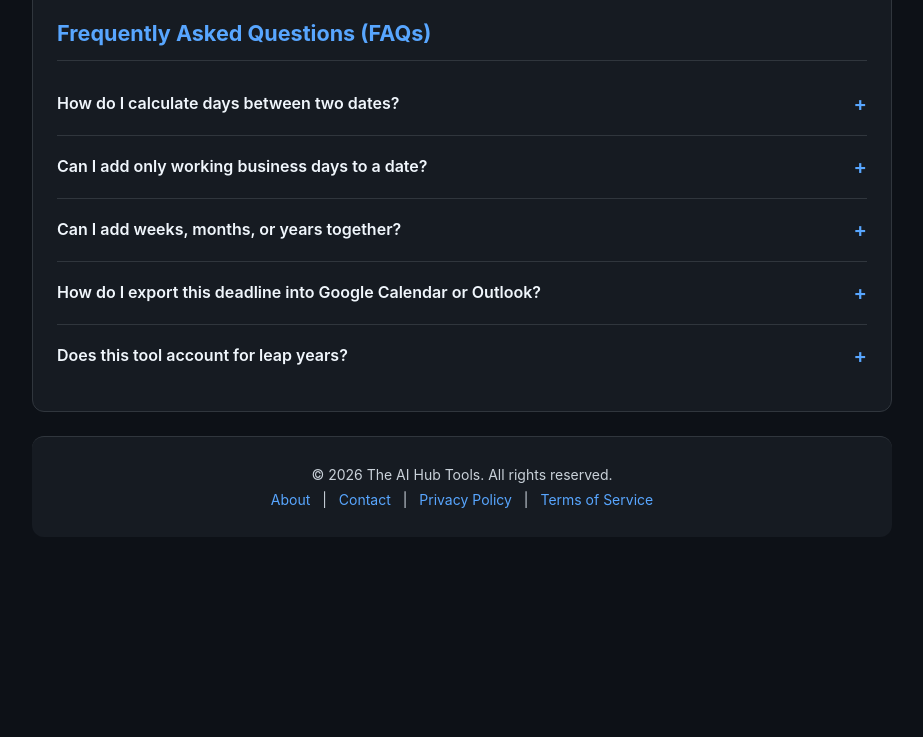
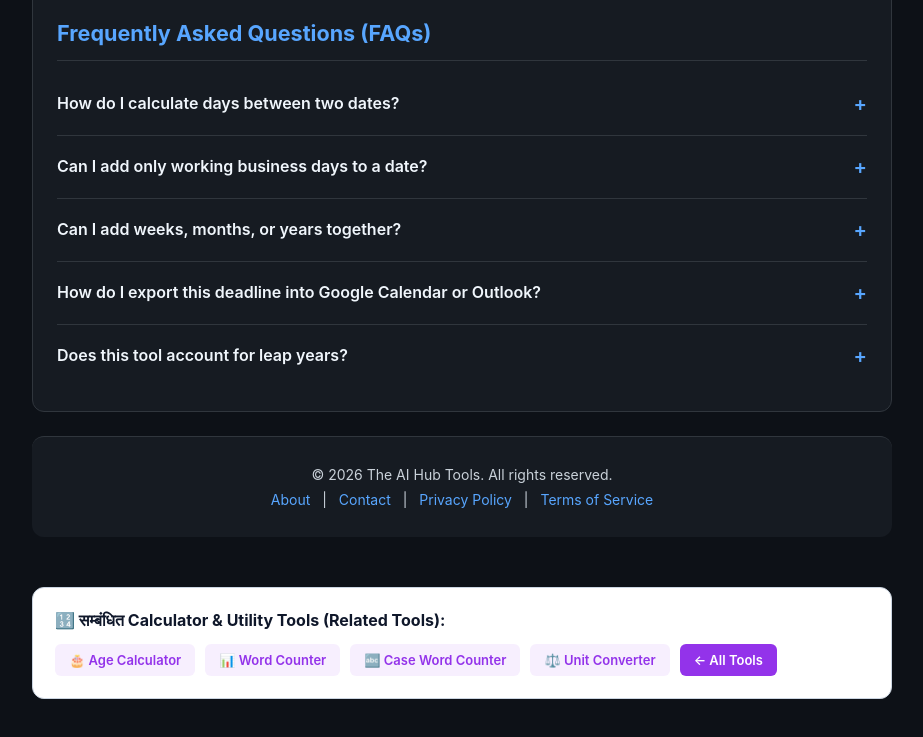
Before and after one commit to theaihub-tools/all-tools, a plain HTML site: page days-calculator.html in a window 1280 px wide. Shown: the part 1845-2582 px from the top of the page, without its empty margins (178-1101 px from the left). Before the commit the page ends 2426 px from the top, so only its background shows below. Drawn offline with Linux system fonts and the light colour scheme.

Commit message:
Update days-calculator.html

```diff
--- a/days-calculator.html
+++ b/days-calculator.html
@@ -1155,5 +1155,21 @@
 
     window.onload = initDefaults;
   </script>
+    <!-- Related Calculator & Utility Tools Section -->
+  <div class="container" style="margin-top: 30px; margin-bottom: 30px;">
+    <div style="background: #ffffff; border: 1px solid #cbd5e1; border-radius: 12px; padding: 22px;">
+      <h3 style="font-size: 16px; font-weight: 700; margin-bottom: 14px; color: #0f172a;">
+        🔢 सम्बंधित Calculator & Utility Tools (Related Tools):
+      </h3>
+      <div style="display: flex; flex-wrap: wrap; gap: 10px;">
+        <a href="age-calculator.html" style="padding: 8px 14px; background: rgba(147, 51, 234, 0.08); color: #9333ea; text-decoration: none; border-radius: 6px; font-size: 13px; font-weight: 600;">🎂 Age Calculator</a>
+        <a href="word-counter.html" style="padding: 8px 14px; background: rgba(147, 51, 234, 0.08); color: #9333ea; text-decoration: none; border-radius: 6px; font-size: 13px; font-weight: 600;">📊 Word Counter</a>
+        <a href="case-word-counter.html" style="padding: 8px 14px; background: rgba(147, 51, 234, 0.08); color: #9333ea; text-decoration: none; border-radius: 6px; font-size: 13px; font-weight: 600;">🔤 Case Word Counter</a>
+        <a href="unit-converter.html" style="padding: 8px 14px; background: rgba(147, 51, 234, 0.08); color: #9333ea; text-decoration: none; border-radius: 6px; font-size: 13px; font-weight: 600;">⚖️ Unit Converter</a>
+        <a href="index.html" style="padding: 8px 14px; background: #9333ea; color: #ffffff; text-decoration: none; border-radius: 6px; font-size: 13px; font-weight: 600;">← All Tools</a>
+      </div>
+    </div>
+  </div>
+
 </body>
 </html>
```
